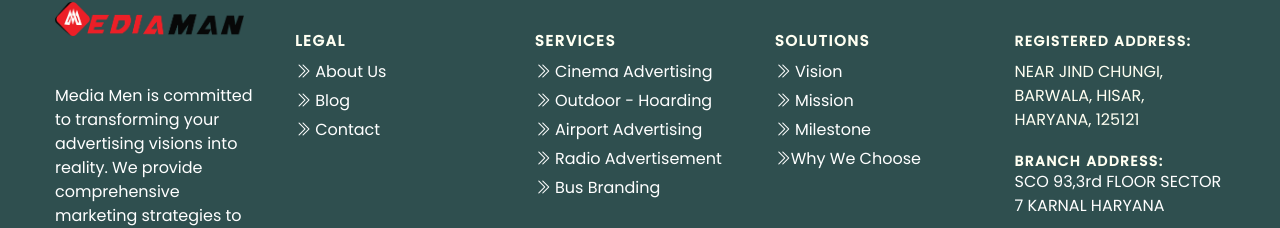
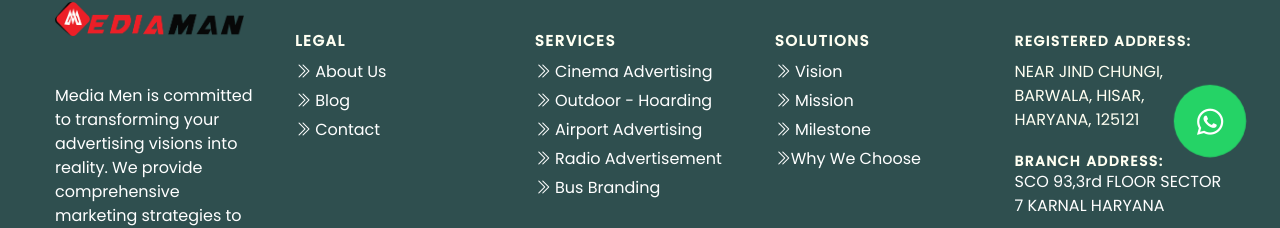
Before and after one commit to Digi-India-Solutions/Media-Man, a React (Create React App) app in the folder frontend/: page /thanku in a window 1280 px wide. Shown: the part 609-837 px from the top of the page. Built offline with nearby package versions, Linux system fonts and the light colour scheme.

Commit message:
add chnages

```diff
--- a/frontend/public/index.html
+++ b/frontend/public/index.html
@@ -50,6 +50,7 @@
 </head>
 
 <body>
+
   <noscript>You need to enable JavaScript to run this app.</noscript>
   <div id="root"></div>
 </body>
--- a/frontend/src/Component/Footer/Footer.jsx
+++ b/frontend/src/Component/Footer/Footer.jsx
@@ -5,6 +5,7 @@
 const Footer = () => {
   return (
     <>
+      <a href="https://api.whatsapp.com/send?phone=919729606097" target="_blank" class="whatsapp_float"><i class="fa-brands fa-whatsapp whatsapp-icon"></i></a>
       <div class="pg-footer">
         <footer class="footer">
           <div class="row footer-content">
@@ -150,7 +151,7 @@
               </Link>
               <Link
                 class="footer-social-link github"
-                to="https://api.whatsapp.com/send?phone=+919871169588 "
+                to="https://api.whatsapp.com/send?phone=+919729606097 "
               >
                 <i className="bi bi-whatsapp"></i>
               </Link>
--- a/frontend/src/Component/Footer/Footer/footer.css
+++ b/frontend/src/Component/Footer/Footer/footer.css
@@ -9,6 +9,7 @@
 a {
     text-decoration: none;
 }
+
 .pg-footer {
     font-family: 'Roboto', sans-serif;
 }
@@ -17,6 +18,7 @@
     background-color: darkslategray;
     color: #fff;
 }
+
 .footer-wave-svg {
     background-color: transparent;
     display: block;
@@ -25,6 +27,7 @@
     top: -1px;
     width: 100%;
 }
+
 .footer-wave-path {
     fill: #fffff2;
 }
@@ -54,6 +57,7 @@
 .footer-logo-link {
     display: inline-block;
 }
+
 .footer-menu {
     margin-top: 30px;
 }
@@ -68,12 +72,14 @@
     margin-top: 0;
     text-transform: uppercase;
 }
+
 .footer-menu-list {
     list-style: none;
     margin-bottom: 0;
     margin-top: 10px;
     padding-left: 0;
 }
+
 .footer-menu-list li {
     margin-top: 5px;
 }
@@ -83,13 +89,16 @@
     margin-top: 10px;
     margin-bottom: 20px;
 }
+
 .footer-call-to-action-button:hover {
     background-color: #fffff2;
     color: #00bef0;
 }
+
 .button:last-of-type {
     margin-right: 0;
 }
+
 .footer-call-to-action-button {
     background-color: #027b9a;
     border-radius: 21px;
@@ -107,9 +116,11 @@
     cursor: pointer;
     position: relative;
 }
+
 .footer-call-to-action {
     margin-top: 30px;
 }
+
 .footer-call-to-action-title {
     color: #fffff2;
     font-size: 14px;
@@ -120,16 +131,19 @@
     margin-top: 0;
     text-transform: uppercase;
 }
+
 .footer-call-to-action-link-wrapper {
     margin-bottom: 0;
     margin-top: 10px;
     color: #fff;
     text-decoration: none;
 }
+
 .footer-call-to-action-link-wrapper a {
     color: #fff;
     text-decoration: none;
 }
+
 .footer-social-links {
     bottom: 0;
     height: 54px;
@@ -170,7 +184,7 @@
 .hidden-link-text {
     position: absolute;
     clip: rect(1px 1px 1px 1px);
-      clip: rect(1px,1px,1px,1px);
+    clip: rect(1px, 1px, 1px, 1px);
     -webkit-clip-path: inset(0px 0px 99.9% 99.9%);
     clip-path: inset(0px 0px 99.9% 99.9%);
     overflow: hidden;
@@ -243,7 +257,9 @@
 
 
 /* Media Query For different screens */
-  @media (min-width:320px) and (max-width:479px)  { /* smartphones, portrait iPhone, portrait 480x320 phones (Android) */
+@media (min-width:320px) and (max-width:479px) {
+
+    /* smartphones, portrait iPhone, portrait 480x320 phones (Android) */
     .footer-content {
         margin-left: auto;
         margin-right: auto;
@@ -252,7 +268,10 @@
         position: relative;
     }
 }
-  @media (min-width:480px) and (max-width:599px)  { /* smartphones, Android phones, landscape iPhone */
+
+@media (min-width:480px) and (max-width:599px) {
+
+    /* smartphones, Android phones, landscape iPhone */
     .footer-content {
         margin-left: auto;
         margin-right: auto;
@@ -261,7 +280,10 @@
         position: relative;
     }
 }
-  @media (min-width:600px) and (max-width: 800px)  { /* portrait tablets, portrait iPad, e-readers (Nook/Kindle), landscape 800x480 phones (Android) */
+
+@media (min-width:600px) and (max-width: 800px) {
+
+    /* portrait tablets, portrait iPad, e-readers (Nook/Kindle), landscape 800x480 phones (Android) */
     .footer-content {
         margin-left: auto;
         margin-right: auto;
@@ -270,13 +292,19 @@
         position: relative;
     }
 }
-  @media (min-width:801px)  { /* tablet, landscape iPad, lo-res laptops ands desktops */
+
+@media (min-width:801px) {
+    /* tablet, landscape iPad, lo-res laptops ands desktops */
 
 }
-  @media (min-width:1025px) { /* big landscape tablets, laptops, and desktops */
+
+@media (min-width:1025px) {
+    /* big landscape tablets, laptops, and desktops */
 
 }
-  @media (min-width:1281px) { /* hi-res laptops and desktops */
+
+@media (min-width:1281px) {
+    /* hi-res laptops and desktops */
 
 }
 
@@ -297,8 +325,69 @@
         width: 19.99%;
     }
 }
+
 @media (min-width: 568px) {
     /* .footer-content-column {
         width: 49.99%;
     } */
 }
+
+
+/* ==================== Whatsapp =================  */
+.whatsapp_float {
+    position: fixed;
+    width: 60px;
+    height: 60px;
+    bottom: 40px;
+    right: 40px;
+    background-color: #25d366;
+    color: #fff;
+    border-radius: 50px;
+    text-align: center;
+    /* font-size: 30px; */
+    font-size: 30px;
+    box-shadow: 2px 2px 3px #999;
+    z-index: 100;
+
+    transform: all .5s ease;
+    background-color: #25d366;
+    line-height: 50px;
+
+}
+
+.whatsapp_float::before {
+    content: "";
+    position: absolute;
+    z-index: -1;
+    left: 50%;
+    top: 50%;
+    transform: translateX(-50%) translateY(-50%);
+    display: block;
+    width: 50px;
+    height: 50px;
+    background-color: #25d366;
+    border-radius: 50%;
+    -webkit-animation: pulse-border 1500ms ease-out infinite;
+    animation: pulse-border 1500ms ease-out infinite;
+}
+
+.whatsapp_float:focus {
+    border: none;
+    outline: none;
+}
+
+.whatsapp-icon {
+    margin-top: 16px;
+}
+
+@keyframes pulse-border {
+    0% {
+        transform: translateX(-50%) translateY(-50%) translateZ(0) scale(1);
+        opacity: 1;
+    }
+
+    100% {
+        transform: translateX(-50%) translateY(-50%) translateZ(0) scale(1.5);
+        opacity: 1;
+    }
+}
```
Lines whose indentation alone changed are shown as unchanged.
